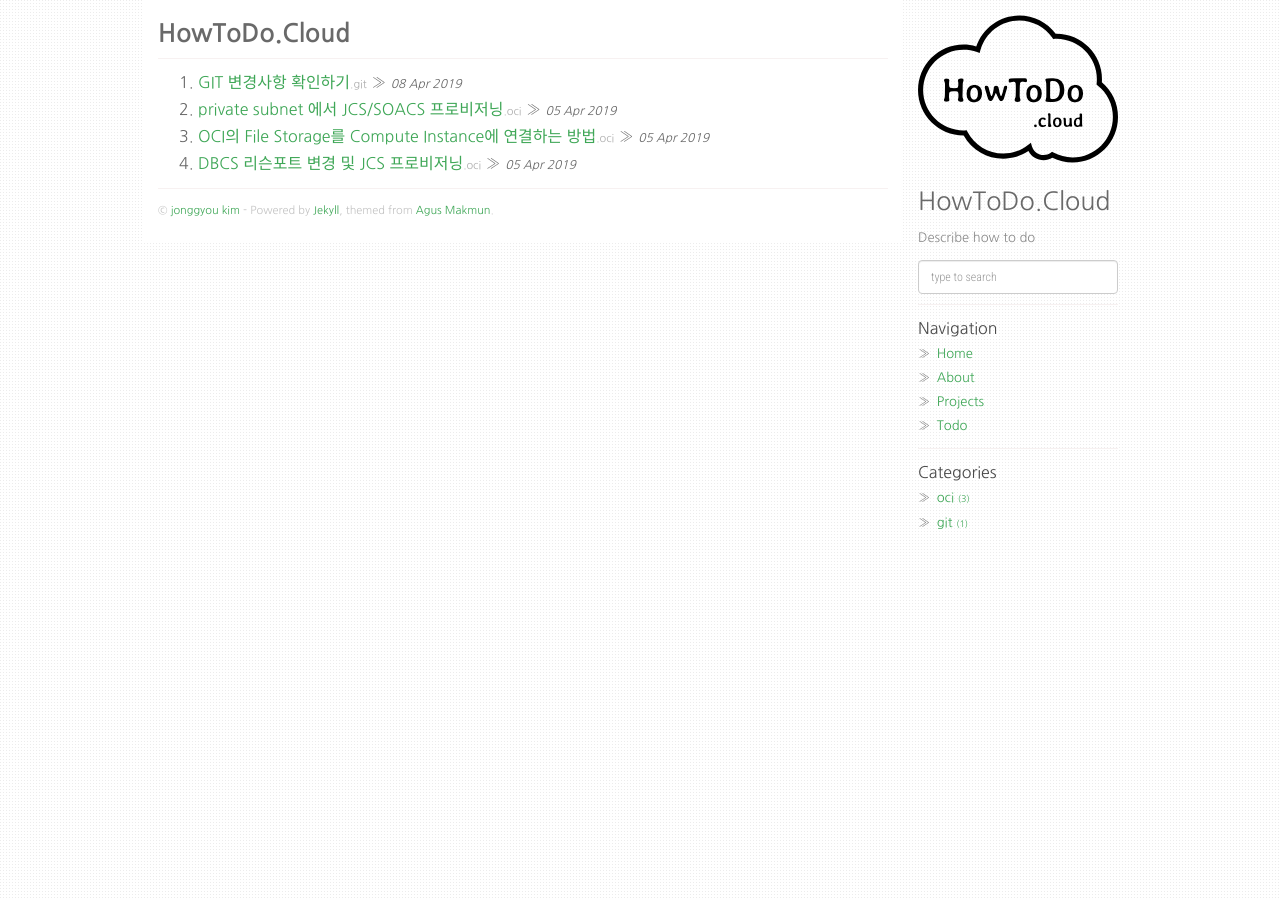
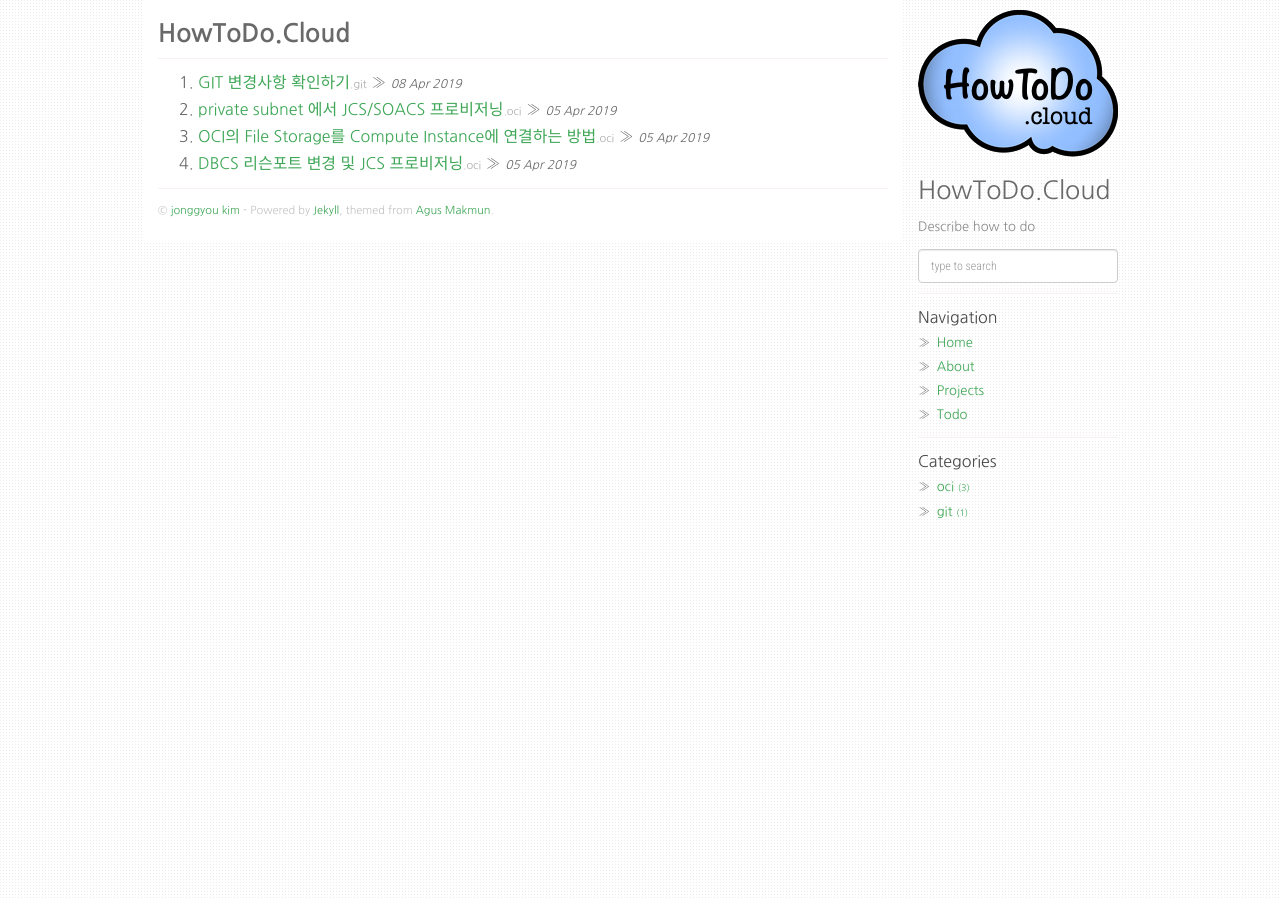
Before and after one commit to shiftyou/howtodo.cloud, a Jekyll site: the page built from index.html, in a window 1280 px wide. Built offline with Jekyll 4.4.1, drawn with Linux system fonts in a browser that asks for light colours; nearby versions of some CDN libraries; the list of posts is cut into pages by our own code.

Commit message:
update logo

```diff
--- a/_config.yml
+++ b/_config.yml
@@ -6,7 +6,7 @@ github: https://github.com/shiftyou/howtodo.cloud
 about: HowToDo.Cloud
 disqus_shortname: howtodo-cloud
 #google_analytics: UA-XXXXXXXX-Y
-avatar_url: /static/img/logo200.png
+avatar_url: /static/img/logo200c.png
 
 enableTags: true
 tagarray: []
```
Also changed, not shown: static/img/logo200c.png (added), 1 other file.
